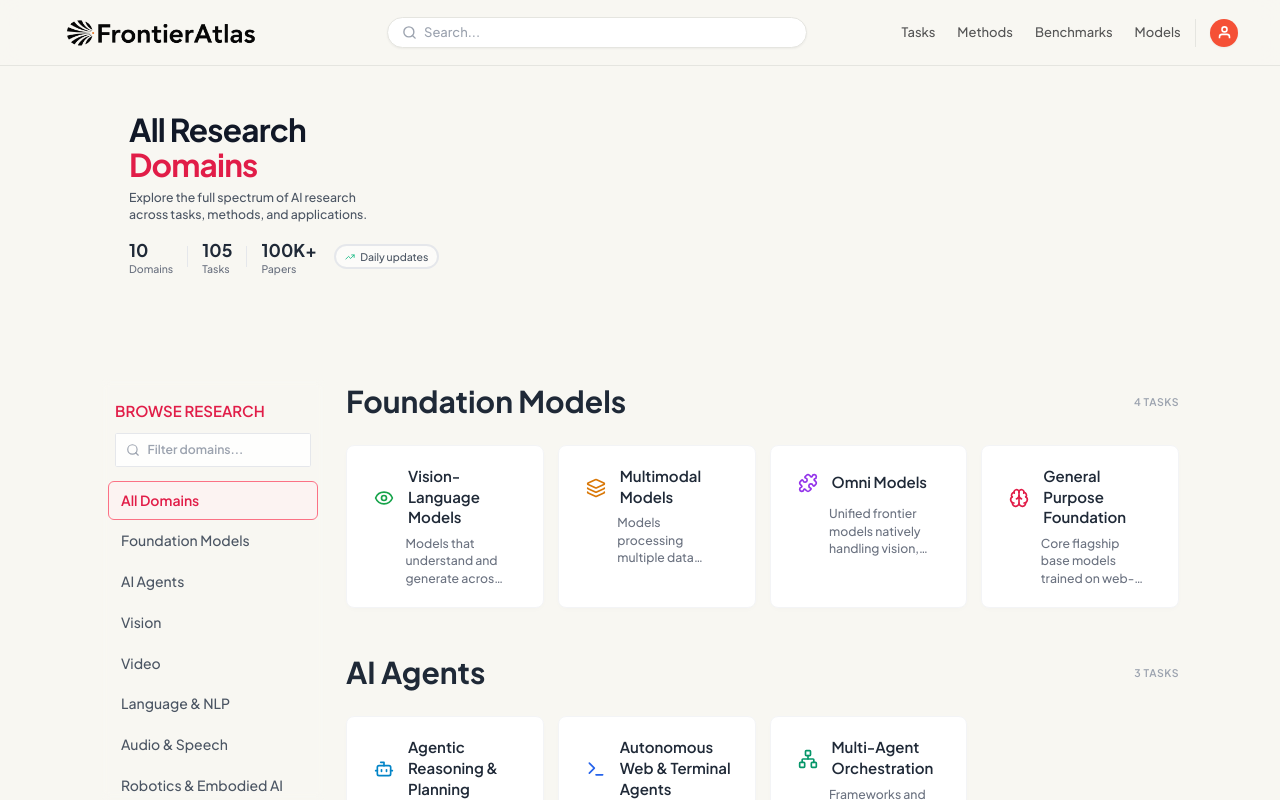
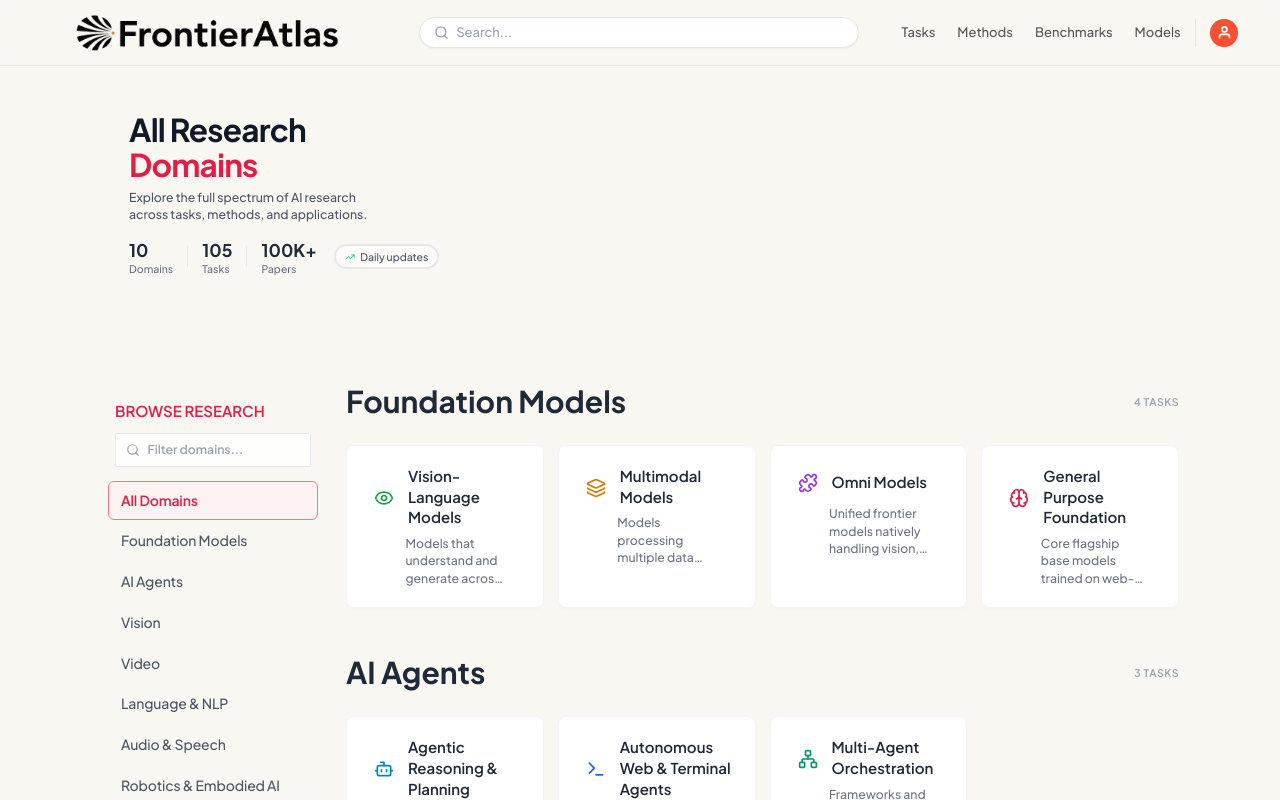
Before and after one commit to Deepak-Solanki04/Frontier_Atlas, a Next.js app: page / in a window 1280 px wide. Built offline with nearby package versions, Linux system fonts and the light colour scheme.

Commit message:
feat(header,sidebar): maximize logo scaling, shift header search bar right, and lock sidebar font to exact Plus Jakarta Sans parity

```diff
--- a/app/globals.css
+++ b/app/globals.css
@@ -762,9 +762,11 @@ footer.site-footer-bar {
   align-items: center;
   gap: 10px;
   padding: 8px 12px;
-  font-size: 14px;
+  font-family: 'Plus Jakarta Sans', var(--font-plus-jakarta), -apple-system, BlinkMacSystemFont, sans-serif !important;
+  font-size: 14px !important;
+  letter-spacing: -0.01em;
   border-radius: 6px !important;
-  font-weight: 500;
+  font-weight: 500 !important;
   color: #4b5563;
   border: 1px solid transparent;
   transition: all 0.15s ease;
@@ -780,7 +782,7 @@ footer.site-footer-bar {
   background-color: rgba(255, 241, 242, 0.6);
   color: #e11d48;
   border-color: #fb7185;
-  font-weight: 600;
+  font-weight: 600 !important;
 }
 
 /* ═══════ MODELS DIRECTORY 9-SECTION VANILLA CSS WITH SHARP CORNERS (2PX) ═══════ */
--- a/components/Header.tsx
+++ b/components/Header.tsx
@@ -54,21 +54,21 @@ export default function Header() {
         </button>
         <Link
           href="/"
-          className="relative block w-[230px] sm:w-[270px] xl:w-[310px] h-[52px] md:h-[58px] cursor-pointer no-underline overflow-visible"
+          className="relative block w-[260px] sm:w-[310px] xl:w-[350px] h-[58px] md:h-[64px] cursor-pointer no-underline overflow-visible"
         >
           <Image
             alt="Frontier Atlas"
             src="/logo.png"
             fill
-            className="object-contain object-left scale-[1.3] md:scale-[1.35] origin-left transition-transform"
-            sizes="(max-width: 1280px) 270px, 310px"
+            className="object-contain object-left scale-[1.65] md:scale-[1.7] origin-left transition-transform"
+            sizes="(max-width: 1280px) 310px, 350px"
             priority
           />
         </Link>
       </div>
 
-      {/* Center Search Bar ALWAYS VISIBLE */}
-      <div className="hidden lg:flex flex-1 max-w-[420px] mx-6 items-center justify-center">
+      {/* Search Bar SHIFTED TO RIGHT next to navigation links */}
+      <div className="hidden lg:flex max-w-[380px] xl:max-w-[440px] w-full ml-auto mr-4 xl:mr-8 items-center">
         <form
           onSubmit={(e) => {
             e.preventDefault();
@@ -96,7 +96,7 @@ export default function Header() {
       </div>
 
       {/* Exact Right Navigation Links from tasks_full.html */}
-      <div className="hidden lg:flex items-center gap-6 ml-auto">
+      <div className="hidden lg:flex items-center gap-6 shrink-0">
         <Link
           href="/tasks"
           data-text="Tasks"
```
